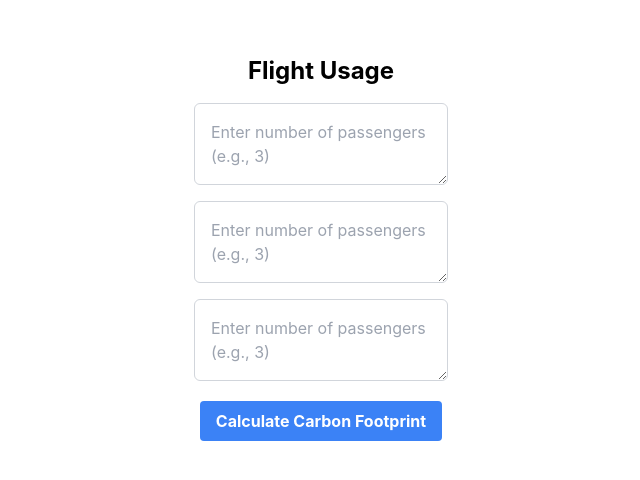
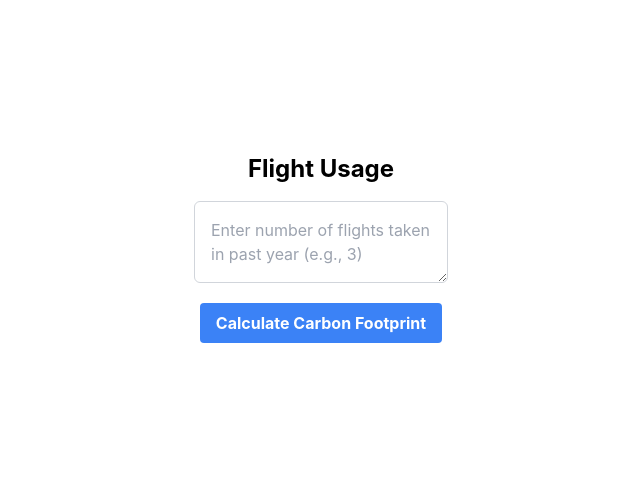
Before and after one commit to Amisha-100/terratrace, a React (Create React App) app: page /flight-usage in a window 1280 px wide. Shown: the part 150-630 px from the top of the page, without its empty margins (319-959 px from the left). Built offline with nearby package versions, Linux system fonts and the light colour scheme.

Commit message:
fix: update data prop

```diff
--- a/src/ElectricityUsageForm.js
+++ b/src/ElectricityUsageForm.js
@@ -1,11 +1,12 @@
 import React, { useState } from 'react';
-import { Link } from 'react-router-dom';
+import { useNavigate } from 'react-router-dom';
 import './index.css'
 
 function ElectricityUsageForm() {
   const [electricityUsage, setElectricityUsage] = useState('100');
   const [electricityUnit, setElectricityUnit] = useState('kWh');
   const [electricCarbonFootprint, setElectricCarbonFootprint] = useState(null);
+  const navigate = useNavigate(); // useNavigate hook for navigation
 
   const handleSubmit = async (e) => {
     e.preventDefault();
@@ -37,7 +38,11 @@ function ElectricityUsageForm() {
         console.log(result);
 
         if (result.data && result.data.attributes) {
-            setElectricCarbonFootprint(result.data.attributes.carbon_mt);
+            const carbonFootprint = result.data.attributes.carbon_mt;
+            setElectricCarbonFootprint(carbonFootprint);
+
+            // Navigate to the new page after form submission
+            navigate('/flight-usage', { state: { electricCarbonFootprint: carbonFootprint } });
         } else {
             console.error("Unexpected API response structure", result);
         }
@@ -45,7 +50,6 @@ function ElectricityUsageForm() {
         console.error('Error:', error);
     }
   };
-
 
   return (
     <div className="bg-inherit flex flex-col items-center justify-center h-screen">
@@ -55,7 +59,7 @@ function ElectricityUsageForm() {
           placeholder="Enter your electricity usage (e.g., 1000)"
           value={electricityUsage}
           onChange={(e) => setElectricityUsage(e.target.value)}
-        className="w-full p-4 border border-gray-300 rounded-md mb-4" // Add margin-bottom
+          className="w-full p-4 border border-gray-300 rounded-md mb-4"
         />
         <select
           value={electricityUnit}
@@ -65,25 +69,13 @@ function ElectricityUsageForm() {
           <option value="kWh">Kilowatt-hours (kWh)</option>
           <option value="MWh">Megawatt-hours (MWh)</option>
         </select>
-    <Link
-    to={{
-    pathname: "/flight-usage",
-    state: { electricCarbonFootprint }
-    }}
-    >
         <button
           type="submit"
           className="bg-blue-500 hover:bg-blue-700 text-white font-bold py-2 px-4 rounded"
         >
           Continue
         </button>
-    </Link>
       </form>
-    {/* {carbonFootprint && (
-        <div className="mt-4">
-        <p>Your estimated carbon footprint is: {carbonFootprint} MT CO2e</p>
-        </div>
-    )} */}
     </div>
   );
 }
--- a/src/FlightUsageForm.js
+++ b/src/FlightUsageForm.js
@@ -1,48 +1,46 @@
 import React, { useState } from 'react';
 import { useLocation } from 'react-router-dom';
-// import './index.css'
 
 function FlightUsageForm() {
   const [flightPassenger, setFlightPassenger] = useState('');
-  const [flightDeparture, setFlightDeparture] = useState('');
-  const [flightSource, setFlightSource] = useState('');
   const [flightCarbonFootprint, setFlightCarbonFootprint] = useState(null);
   const location = useLocation();
-  const { electricCarbonFootprint } = location.state || {};
+  const { electricCarbonFootprint } = location.state || {};  // Access the passed state
 
   const handleSubmit = async (e) => {
     e.preventDefault();
-
-
 
     const data = {
         type: "flight",
         passengers: parseInt(flightPassenger),
         legs: [
-            {departure_airport: flightDeparture, destination_airport: flightSource},
-            {departure_airport: flightSource, destination_airport: flightDeparture}
+            { departure_airport: "bom", destination_airport: "cok" },
+            { departure_airport: "cok", destination_airport: "bom" }
         ]
-    }
+    };
 
     try {
+        const apiKey = process.env.REACT_APP_CARBON_INTERFACE_API_KEY;
+
         const response = await fetch('https://www.carboninterface.com/api/v1/estimates', {
             method: 'POST',
             headers: {
                 'Content-Type': 'application/json',
-                'Authorization': `Bearer ${process.env.REACT_APP_CARBON_INTERFACE_API_KEY}`
+                'Authorization': `Bearer ${apiKey}`
             },
             body: JSON.stringify(data)
+        });
+
+        if (!response.ok) {
+            throw new Error(`HTTP error! Status: ${response.status}`);
         }
-        );
 
         const result = await response.json();
-        console.log(result)
+        console.log(result);
         setFlightCarbonFootprint(result.data.attributes.carbon_mt);
-        }
-        catch (error) {
+    } catch (error) {
         console.error(error);
     }
-
   };
 
   return (
@@ -50,22 +48,10 @@ function FlightUsageForm() {
       <h1 className="text-2xl font-bold mb-4">Flight Usage</h1>
       <form onSubmit={handleSubmit} className="flex flex-col items-center">
         <textarea
-        placeholder="Enter number of passengers (e.g., 3)"
+          placeholder="Enter number of flights taken in past year (e.g., 3)"
           value={flightPassenger}
           onChange={(e) => setFlightPassenger(e.target.value)}
-        className="w-full p-4 border border-gray-300 rounded-md mb-4" // Add margin-bottom
-    />
-    <textarea
-        placeholder="Enter number of passengers (e.g., 3)"
-        value={flightDeparture}
-        onChange={(e) => setFlightDeparture(e.target.value)}
-        className="w-full p-4 border border-gray-300 rounded-md mb-4" // Add margin-bottom
-    />
-    <textarea
-        placeholder="Enter number of passengers (e.g., 3)"
-        value={flightSource}
-        onChange={(e) => setFlightSource(e.target.value)}
-        className="w-full p-4 border border-gray-300 rounded-md mb-4" // Add margin-bottom
+          className="w-full p-4 border border-gray-300 rounded-md mb-4"
         />
         <button
           type="submit"
@@ -74,9 +60,10 @@ function FlightUsageForm() {
           Calculate Carbon Footprint
         </button>
       </form>
+
       {flightCarbonFootprint && (
         <div className="mt-4">
-        <p>Your estimated carbon footprint is: {flightCarbonFootprint} + {electricCarbonFootprint} MT CO2e</p>
+          <p>Your estimated carbon footprint is: {flightCarbonFootprint + electricCarbonFootprint} MT CO2e</p>
         </div>
       )}
     </div>
```
Lines whose indentation alone changed are shown as unchanged.
